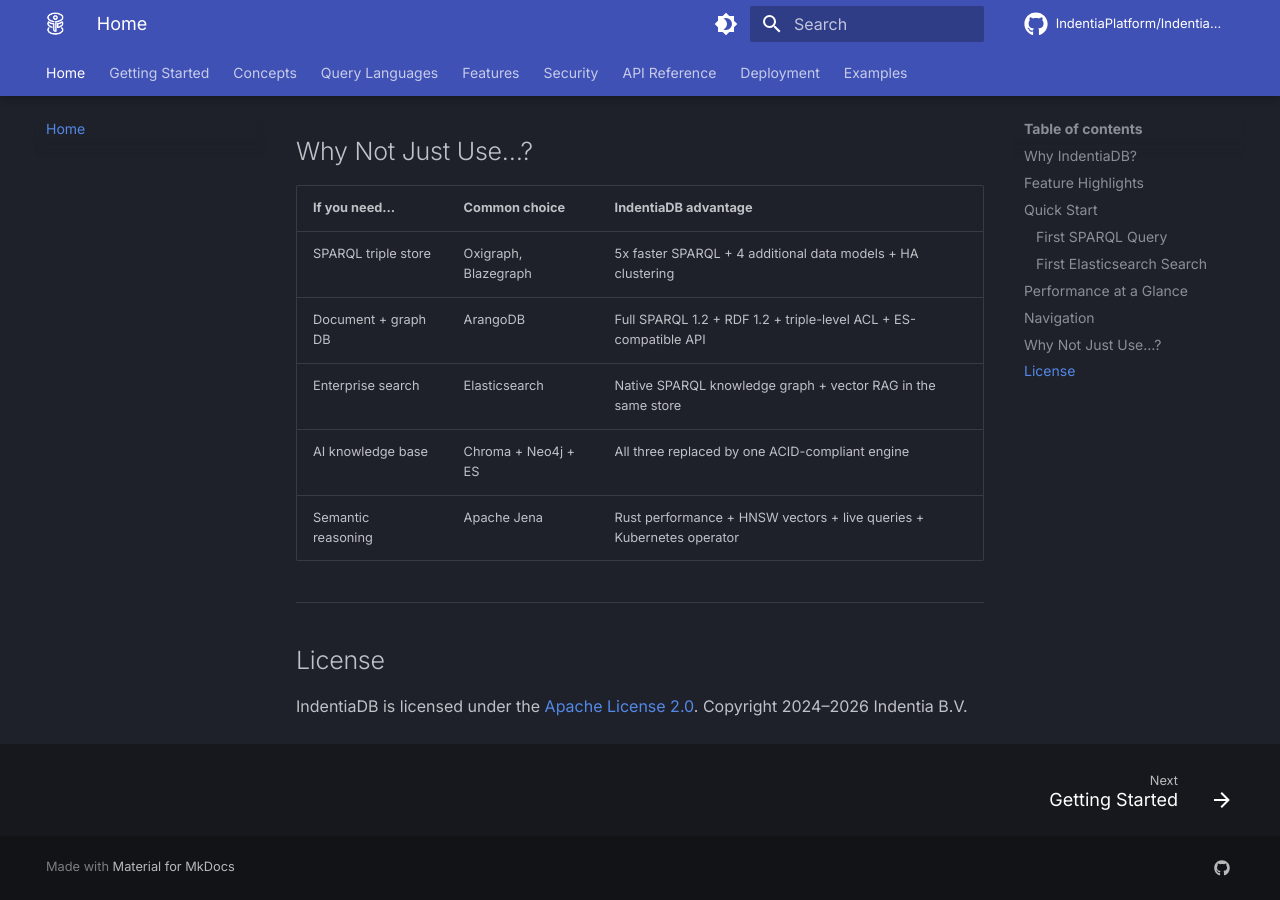
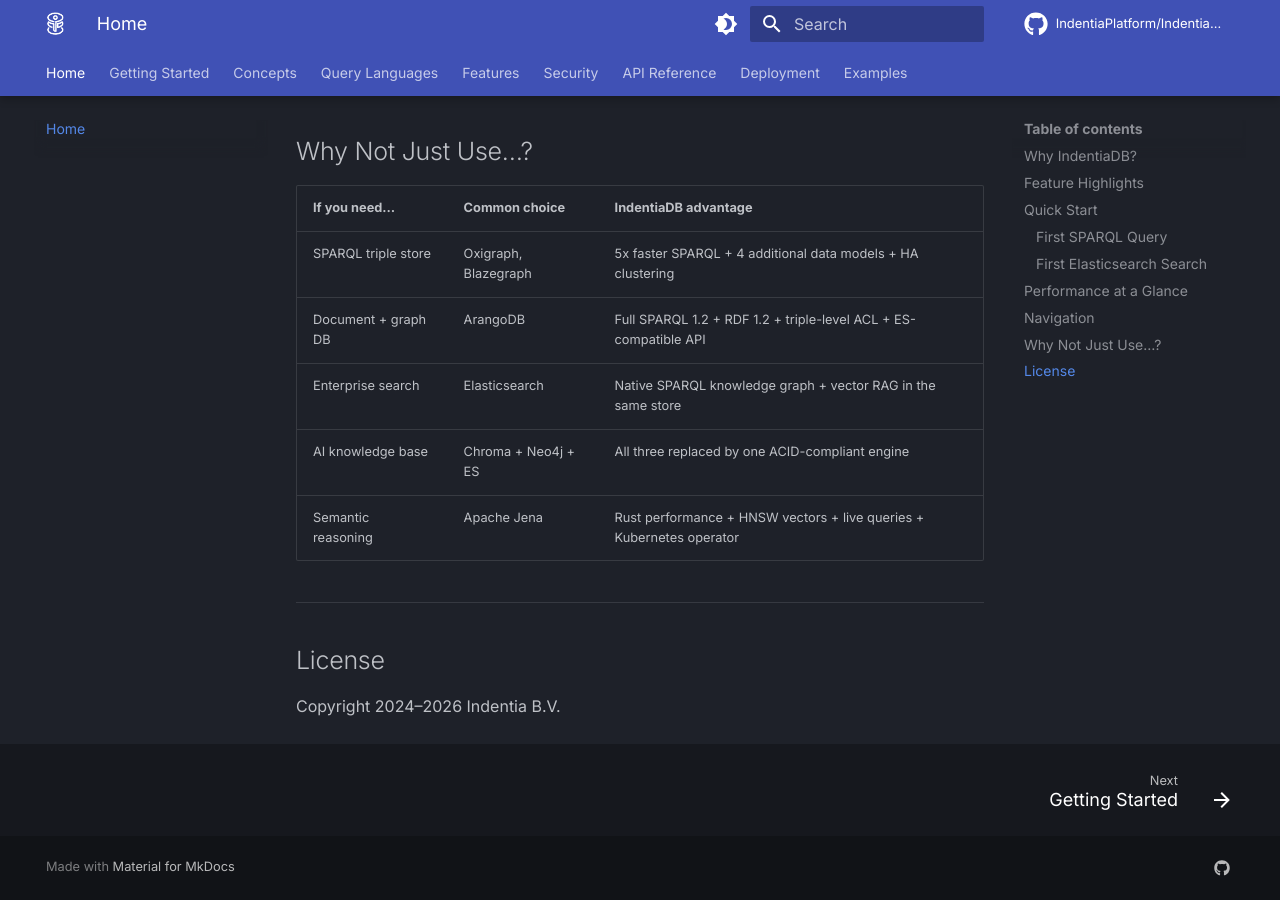
Before and after one commit to IndentiaPlatform/IndentiaDB, an MkDocs documentation site: the page built from docs/index.md, in a window 1280 px wide and 900 px high, scrolled down 3207 px. Built offline with MkDocs 1.6.1 and Material for MkDocs 9.7.7, drawn with Linux system fonts in a browser that asks for light colours; comment, search, counter and statistics services are not loaded; the version menu is left out.

Commit message:
docs: remove Apache License line from index page

```diff
--- a/docs/index.md
+++ b/docs/index.md
@@ -156,5 +156,4 @@ curl -X POST http://localhost:9200/articles/_search \
 
 ## License
 
-IndentiaDB is licensed under the [Apache License 2.0](https://github.com/Indentia/indentiagraph/blob/main/LICENSE).
 Copyright 2024–2026 Indentia B.V.
```
